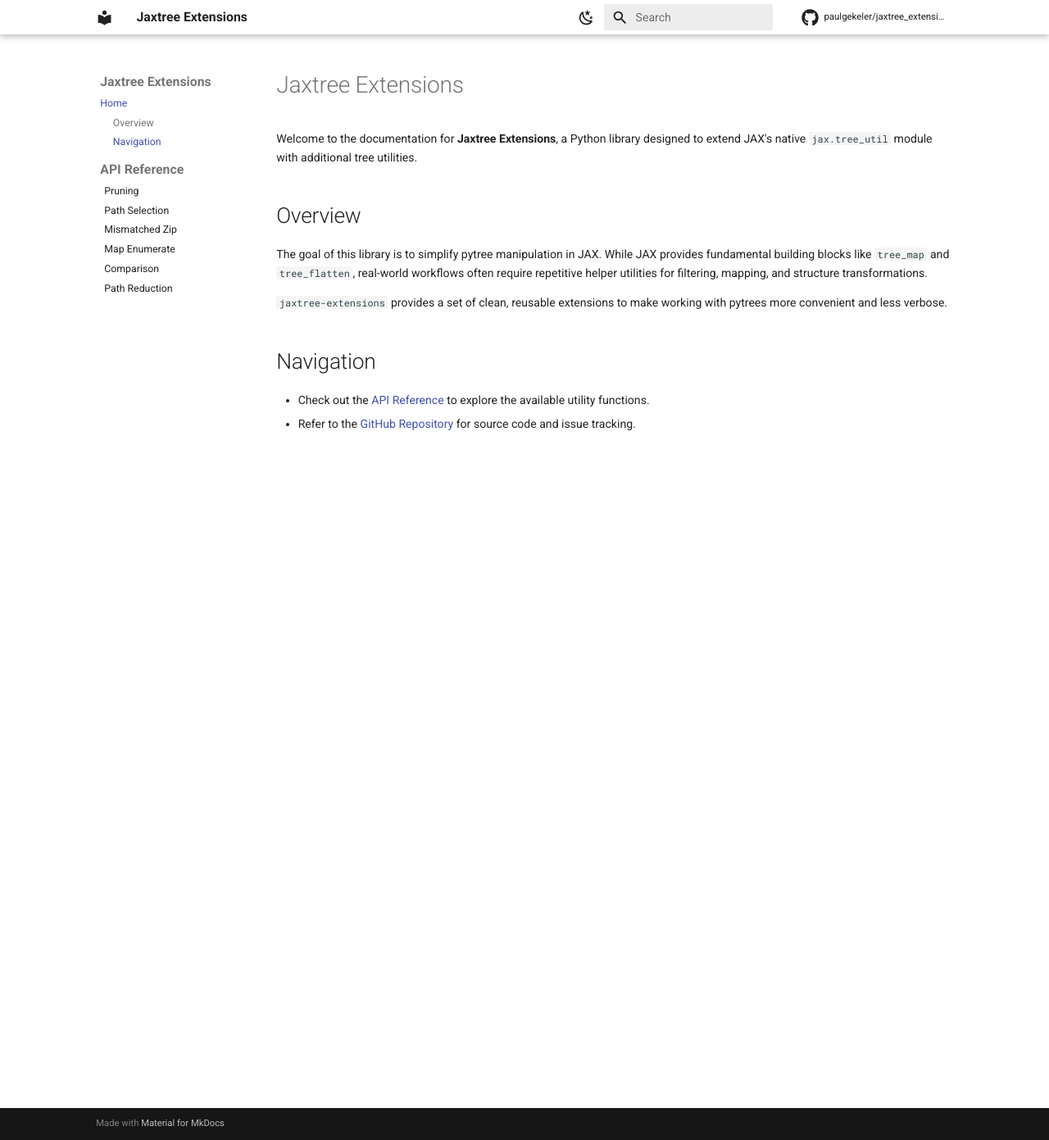
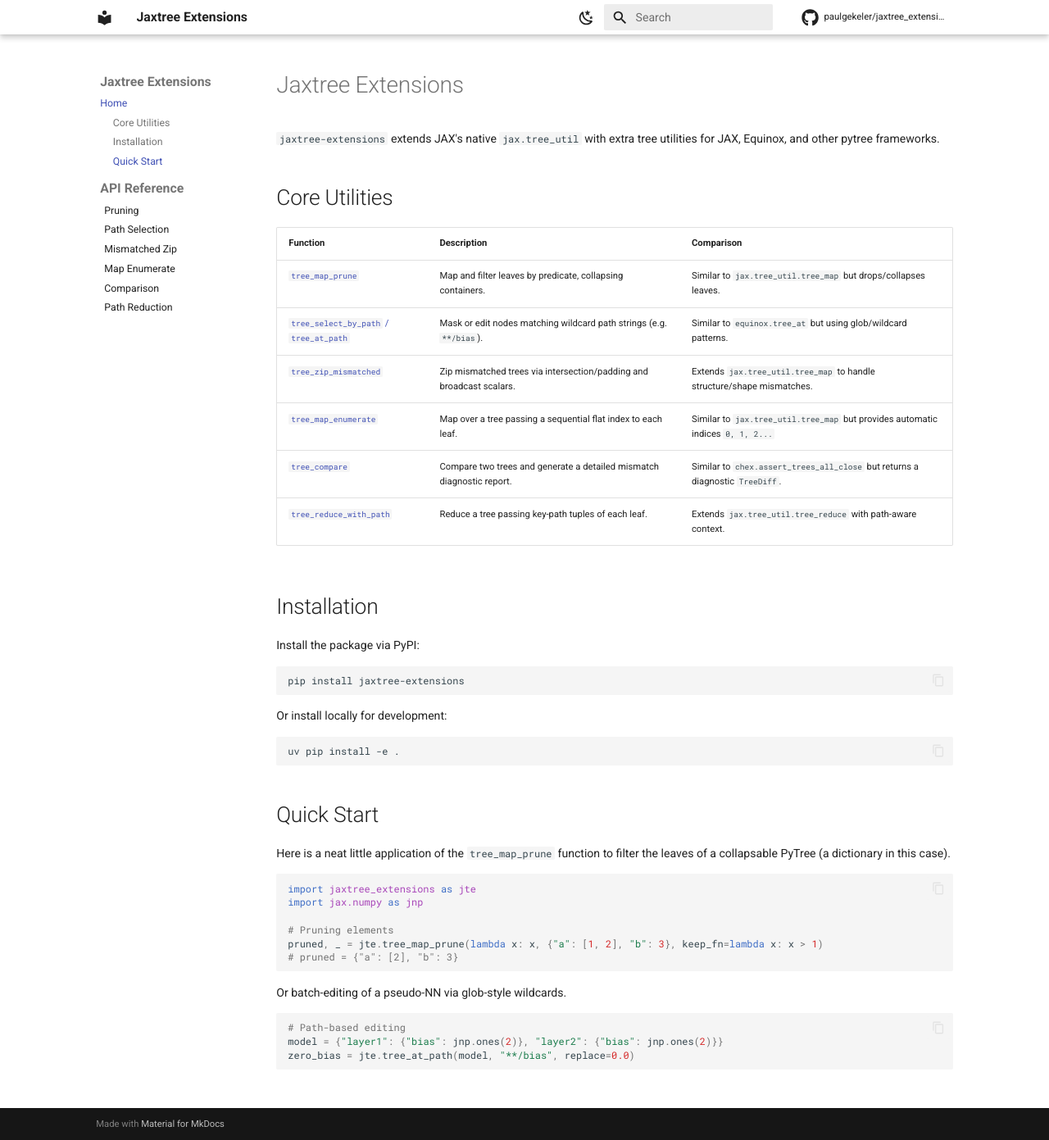
Before and after one commit to paulgekeler/jaxtree_extensions, an MkDocs documentation site: the page built from docs/index.md, in a window 1280 px wide and 1391 px high. Shown: the whole window at 82% size. Built offline with MkDocs 1.6.1 and Material for MkDocs 9.7.7, drawn with Linux system fonts in a browser that asks for light colours; comment, search, counter and statistics services are not loaded.

Commit message:
docs: Update documtation homepage to mirror README.

````diff
--- a/docs/index.md
+++ b/docs/index.md
@@ -1,14 +1,49 @@
 # Jaxtree Extensions
 
-Welcome to the documentation for **Jaxtree Extensions**, a Python library designed to extend JAX's native `jax.tree_util` module with additional tree utilities.
+`jaxtree-extensions` extends JAX's native `jax.tree_util` with extra tree utilities for JAX, Equinox, and other pytree frameworks.
 
-## Overview
+## Core Utilities
 
-The goal of this library is to simplify pytree manipulation in JAX. While JAX provides fundamental building blocks like `tree_map` and `tree_flatten`, real-world workflows often require repetitive helper utilities for filtering, mapping, and structure transformations.
+| Function | Description | Comparison |
+| :--- | :--- | :--- |
+| [`tree_map_prune`](api/prune.md) | Map and filter leaves by predicate, collapsing containers. | Similar to `jax.tree_util.tree_map` but drops/collapses leaves. |
+| [`tree_select_by_path` / `tree_at_path`](api/path_select.md) | Mask or edit nodes matching wildcard path strings (e.g. `**/bias`). | Similar to `equinox.tree_at` but using glob/wildcard patterns. |
+| [`tree_zip_mismatched`](api/zip_mismatched.md) | Zip mismatched trees via intersection/padding and broadcast scalars. | Extends `jax.tree_util.tree_map` to handle structure/shape mismatches. |
+| [`tree_map_enumerate`](api/enumerate.md) | Map over a tree passing a sequential flat index to each leaf. | Similar to `jax.tree_util.tree_map` but provides automatic indices `0, 1, 2...` |
+| [`tree_compare`](api/compare.md) | Compare two trees and generate a detailed mismatch diagnostic report. | Similar to `chex.assert_trees_all_close` but returns a diagnostic `TreeDiff`. |
+| [`tree_reduce_with_path`](api/reduce_path.md) | Reduce a tree passing key-path tuples of each leaf. | Extends `jax.tree_util.tree_reduce` with path-aware context. |
 
-`jaxtree-extensions` provides a set of clean, reusable extensions to make working with pytrees more convenient and less verbose.
+## Installation
 
-## Navigation
+Install the package via PyPI:
 
-- Check out the [API Reference](api/utils.md) to explore the available utility functions.
-- Refer to the [GitHub Repository](https://github.com/paulgekeler/jaxtree_extensions) for source code and issue tracking.
+```bash
+pip install jaxtree-extensions
+```
+
+Or install locally for development:
+
+```bash
+uv pip install -e .
+```
+
+## Quick Start
+
+Here is a neat little application of the `tree_map_prune` function to filter the leaves of a collapsable PyTree (a dictionary in this case).
+
+```python
+import jaxtree_extensions as jte
+import jax.numpy as jnp
+
+# Pruning elements
+pruned, _ = jte.tree_map_prune(lambda x: x, {"a": [1, 2], "b": 3}, keep_fn=lambda x: x > 1)
+# pruned = {"a": [2], "b": 3}
+```
+
+Or batch-editing of a pseudo-NN via glob-style wildcards.
+
+```python
+# Path-based editing
+model = {"layer1": {"bias": jnp.ones(2)}, "layer2": {"bias": jnp.ones(2)}}
+zero_bias = jte.tree_at_path(model, "**/bias", replace=0.0)
+```
````
